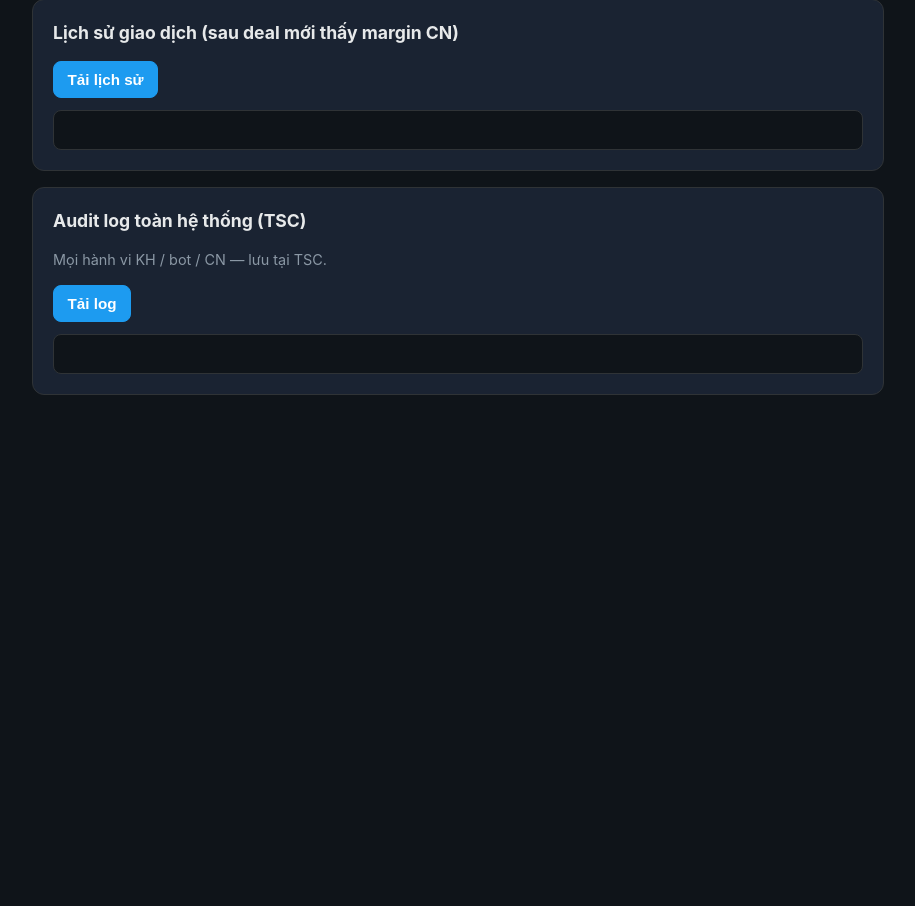
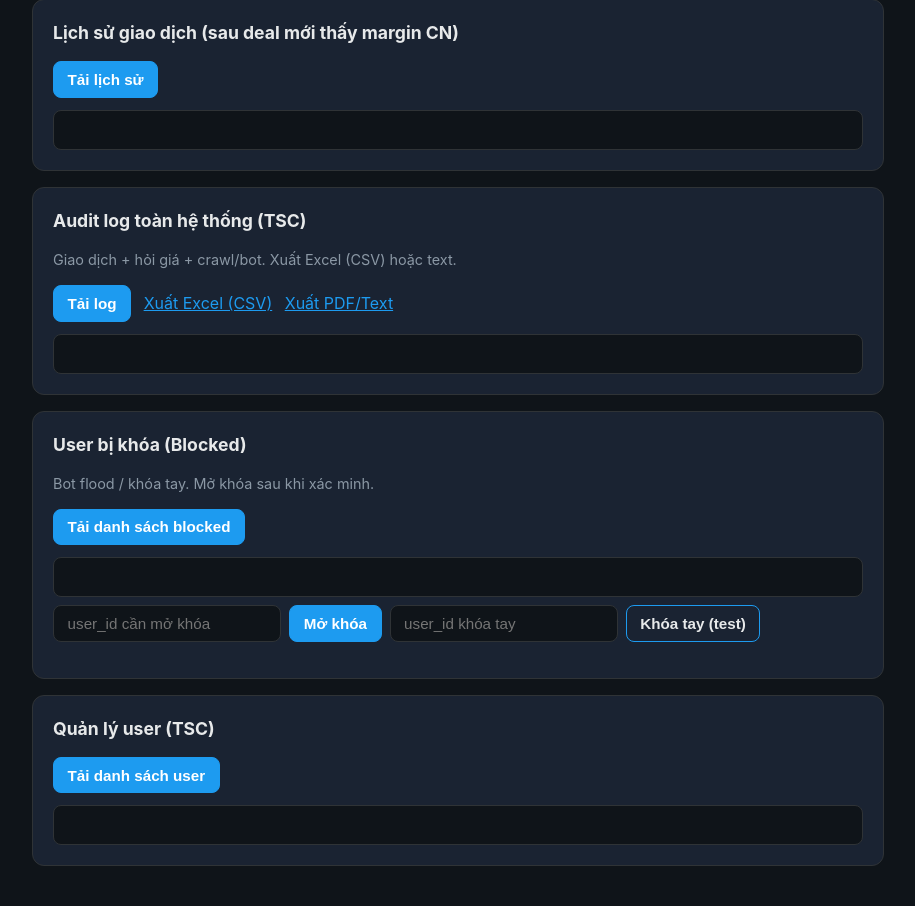
Before and after one commit to trongltgit/anti-bot-pro, a Flask app: template templates/portal_hq.html in a window 1280 px wide. Shown: the part 1353-2259 px from the top of the page, without its empty margins (182-1097 px from the left). Before the commit the page ends 1748 px from the top, so only its background shows below. Run offline with Flask 3, Linux system fonts and the light colour scheme; the template is opened without the code that fills it: most values are stand-ins (such as "Sample title", 1, 10 or a date in 2020).

Commit message:
Add files via upload

```diff
--- a/templates/portal_hq.html
+++ b/templates/portal_hq.html
@@ -98,9 +98,31 @@
 
     <section class="card">
       <h2>Audit log toàn hệ thống (TSC)</h2>
-      <p class="hint">Mọi hành vi KH / bot / CN — lưu tại TSC.</p>
+      <p class="hint">Giao dịch + hỏi giá + crawl/bot. Xuất Excel (CSV) hoặc text.</p>
       <button onclick="loadAuditLogs()">Tải log</button>
+      <a class="secondary" href="/api/audit-logs/export?format=csv" style="margin-left:0.5rem">Xuất Excel (CSV)</a>
+      <a class="secondary" href="/api/audit-logs/export?format=pdf" style="margin-left:0.5rem">Xuất PDF/Text</a>
       <div id="audit-box" class="result-box"></div>
+    </section>
+
+    <section class="card">
+      <h2>User bị khóa (Blocked)</h2>
+      <p class="hint">Bot flood / khóa tay. Mở khóa sau khi xác minh.</p>
+      <button onclick="loadBlocked()">Tải danh sách blocked</button>
+      <div id="blocked-box" class="result-box"></div>
+      <div class="form-row" style="margin-top:0.5rem">
+        <input id="unlock-uid" placeholder="user_id cần mở khóa">
+        <button onclick="unlockUser()">Mở khóa</button>
+        <input id="lock-uid" placeholder="user_id khóa tay">
+        <button class="secondary" onclick="lockUser()">Khóa tay (test)</button>
+      </div>
+      <p id="block-msg" class="muted"></p>
+    </section>
+
+    <section class="card">
+      <h2>Quản lý user (TSC)</h2>
+      <button onclick="loadUsers()">Tải danh sách user</button>
+      <div id="users-box" class="result-box"></div>
     </section>
   </div>
   <script src="/static/js/portal_hq.js"></script>
```
Also changed, not shown: templates/portal_cn.html (+31 -14 lines).
